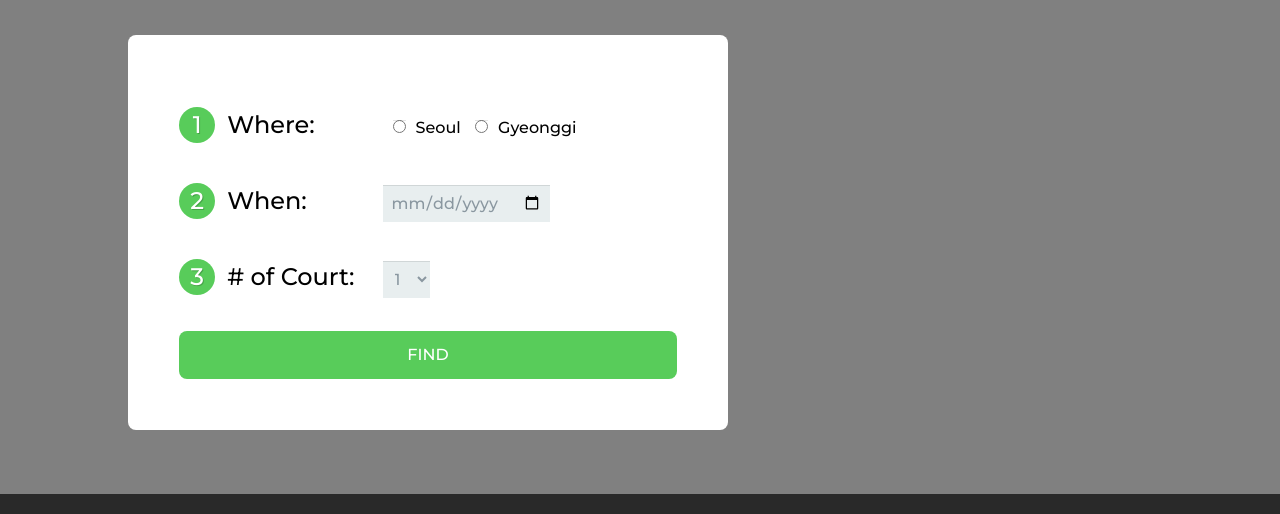
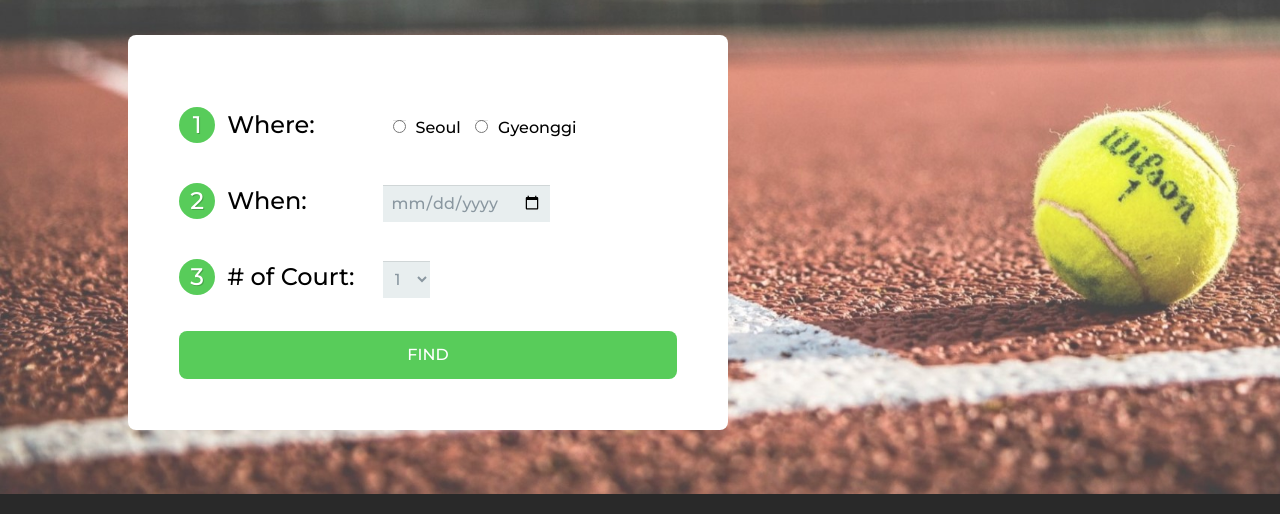
Before and after one commit to sgi105/courtfinder, a plain HTML site: page index.html in a window 1280 px wide. Shown: the part 264-778 px from the top of the page. Drawn offline with Linux system fonts and the light colour scheme; the site is published under a folder, as on GitHub Pages, so addresses that start at the root find nothing.

Commit message:
background image link fix

```diff
--- a/css/style.css
+++ b/css/style.css
@@ -21,7 +21,7 @@ nav a {
 
 .main {
     background: grey;
-    background-image: url(/image/court.jpg);
+    background-image: url(../image/court.jpg);
     background-size: cover;
 }
 
@@ -106,7 +106,7 @@ footer {
 /*Module Rules------------------------*/
 
 .logo {
-/*    color: #58cc5a;*/
+    /*    color: #58cc5a;*/
     font-family: "Bauhaus 93";
     font-weight: normal;
     text-decoration: none;
@@ -137,9 +137,9 @@ footer {
 /*State Rules------------------------*/
 
 button:hover {
-/*    opacity: 0.9;*/
+    /*    opacity: 0.9;*/
     transform: translate(0, -5px);
-    box-shadow: 0 20px 30px -15px rgba(20,20,20,0.3);
+    box-shadow: 0 20px 30px -15px rgba(20, 20, 20, 0.3);
     transition-duration: 0.35s;
 }
 
```
